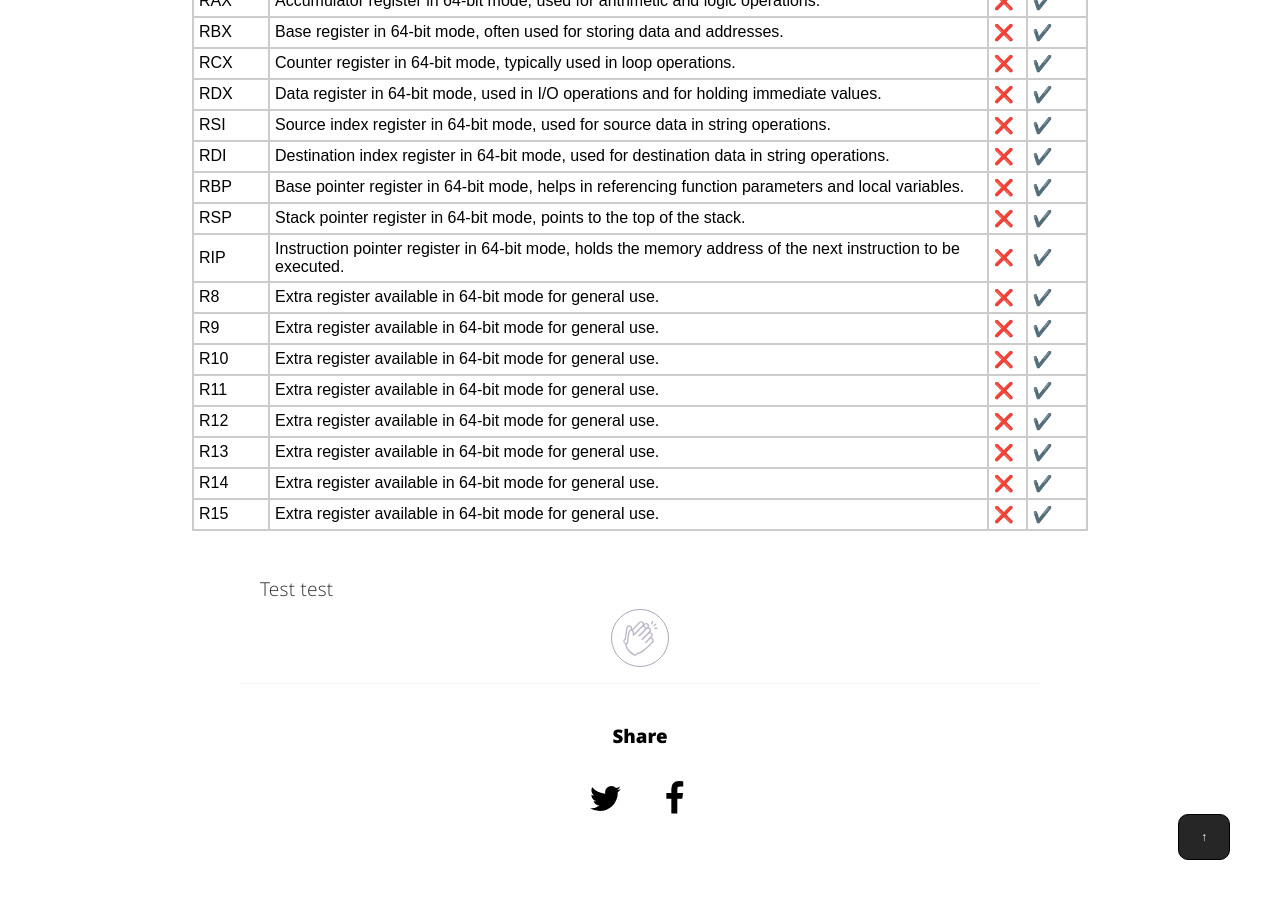
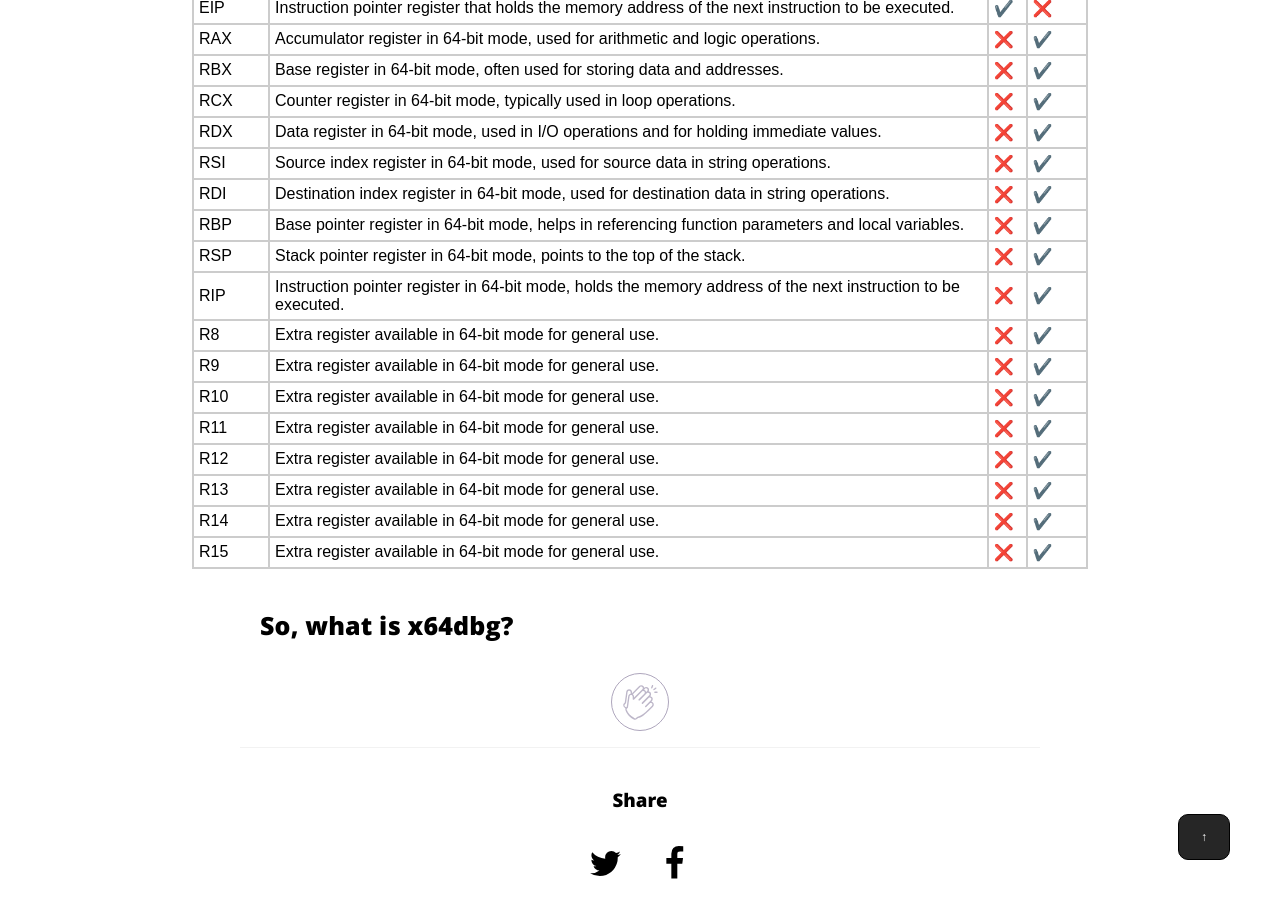
Before and after one commit to nickvourd/nickvourd.github.io, a Jekyll site: the page built from _posts/2023-10-18-x64dbg-intro.md, in a window 1280 px wide and 900 px high, scrolled down 1814 px. Built offline with Jekyll 4.4.1, drawn with Linux system fonts in a browser that asks for light colours.

Commit message:
Add 2023-10-18 x64dbg (My first baby steps)

```diff
--- a/_posts/2023-10-18-x64dbg-intro.md
+++ b/_posts/2023-10-18-x64dbg-intro.md
@@ -105,7 +105,7 @@ function topFunction() {
 
 <p>Moreover, this is my first blog post, so please be patient and forgiving with me, plz 🙏<br /><br />
 
-Before we begin, let me to explain some terminology to become more familiar with the topic:</p><br />
+Before we begin, let me to explain some terminology to become more familiar with the topic:</p><br /><br />
 
 <ul>
   <li>
@@ -286,7 +286,9 @@ Before we begin, let me to explain some terminology to become more familiar with
   </tr>
 </table>
 <br />
-<p>Test test</p>
+<h3>So, what is x64dbg?</h3>
+
+
 
 <div align="center">
 <!-- add the button!-->
```
